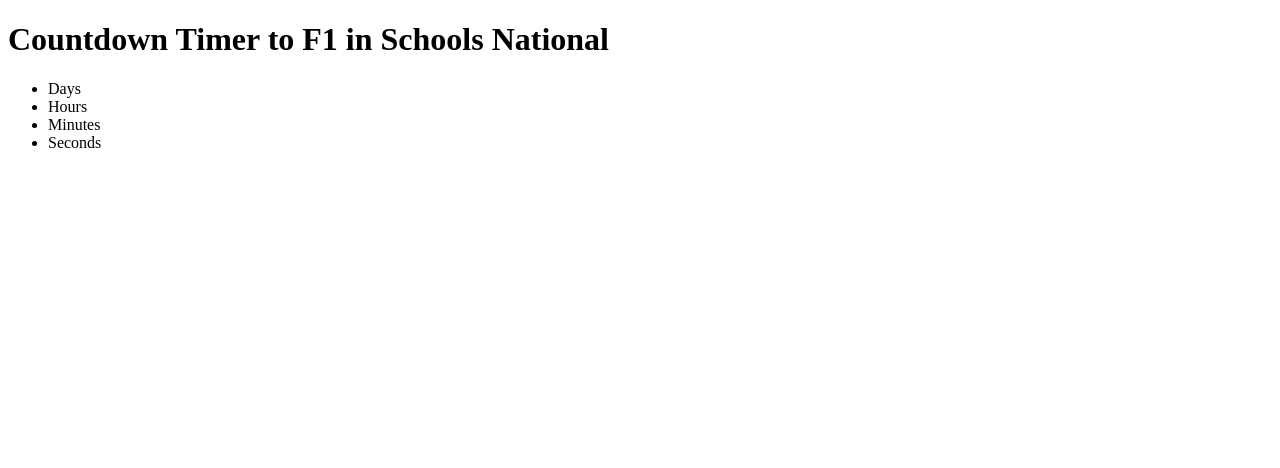
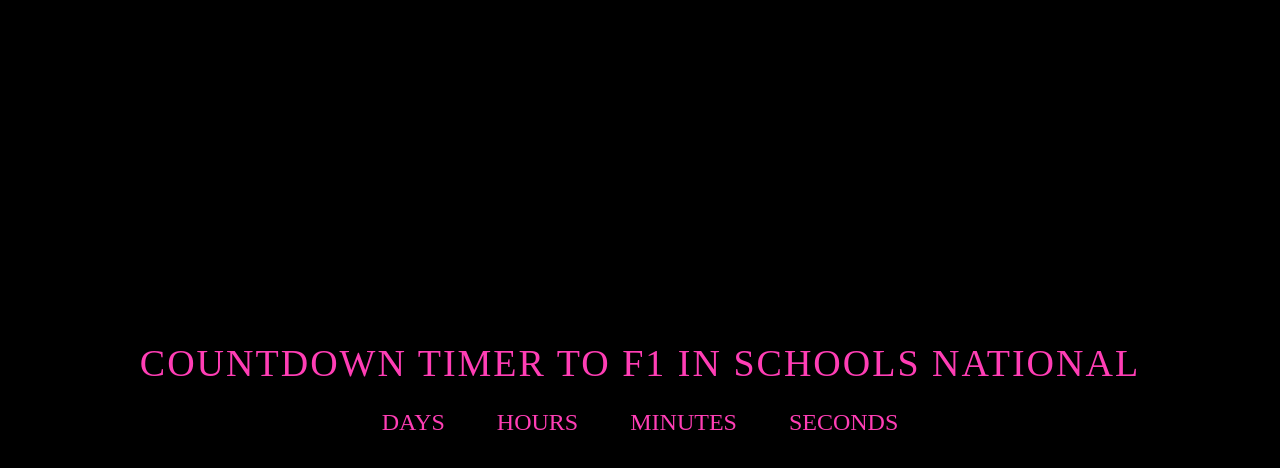
Before and after one commit to Luis-Miranda/TheBurstTechTeam, a plain HTML site: page Countdown Timer/index.html in a window 1280 px wide. Drawn offline with Linux system fonts and the light colour scheme.

Commit message:
Se agregaron los estilos

```diff
--- a/Countdown Timer/index.html
+++ b/Countdown Timer/index.html
@@ -4,6 +4,7 @@
     <meta charset="UTF-8">
     <meta http-equiv="X-UA-Compatible" content="IE=edge">
     <meta name="viewport" content="width=device-width, initial-scale=1.0">
+    <link rel="stylesheet" href="style.css">
     <title>Countdown Timer BTT</title>
 </head>
 <body>
--- /dev/null
+++ b/Countdown Timer/style.css
@@ -0,0 +1,63 @@
+/* :root{
+    --smaller: .75;
+} */
+
+* {
+    box-sizing: border-box;
+    margin: 0;
+    padding: 0;
+}
+
+html,body{
+    height: 100%;
+    margin: 0;
+}
+
+body{
+    align-items: center;
+    background-color: black;
+    display: flex;
+}
+
+.container{
+    color: #ff3eb5;
+    margin: 0 auto;
+    text-align: center;
+}
+
+h1{
+    /* Propiedades del Titulo del Contador */
+    font-weight: normal;
+    font-size: 2.375rem; /* Se utiliza rem para la función de Herencia */
+    letter-spacing: .125rem;
+    text-transform: uppercase;
+}
+
+li{
+    /* Propiedades de la descripción del Tiempo del Contador */
+    display: inline-block;
+    font-size: 1.5em; /* Se utiliza em, para que el tamaño sea variable en propiedad a la pantalla */
+    list-style-type: none;
+    padding: 1em;
+    text-transform: uppercase;
+}
+
+li span{
+    display: block;
+    font-size: 4.5rem;
+}
+
+@media all and (max-width: 768px){
+    /* Se utilizan media query, para que nuestro timer sea responsivo*/
+    h1{
+        font-size: calc(1.5rem * var(--smaller));
+    }
+
+    li{
+        font-size: calc(1.125rem * var(--smaller));
+    }
+
+    li span{
+        font-size: calc(3.375rem * var(--smaller));
+    }
+}
```
